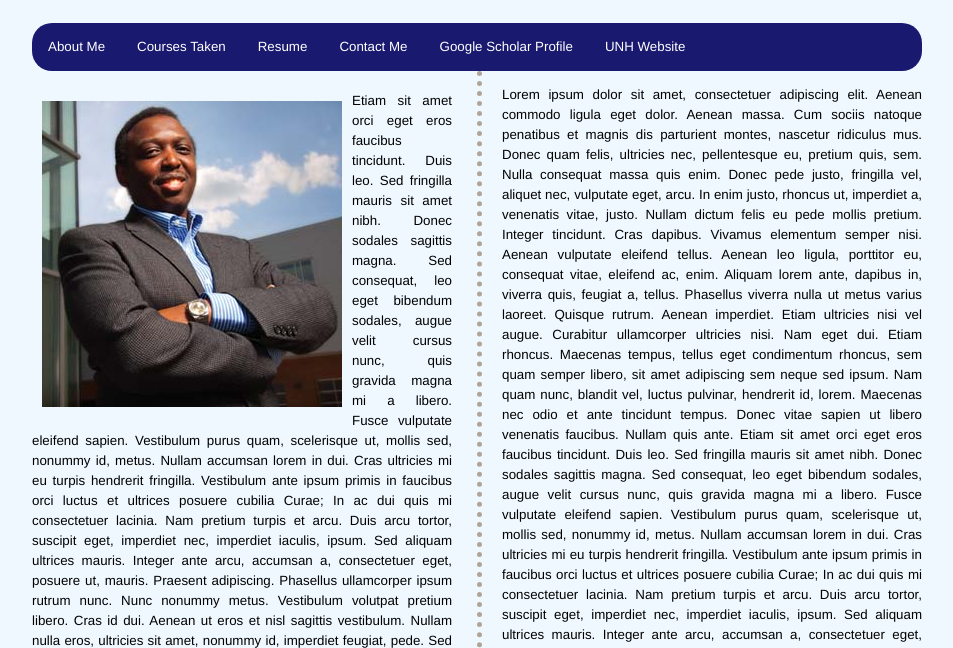
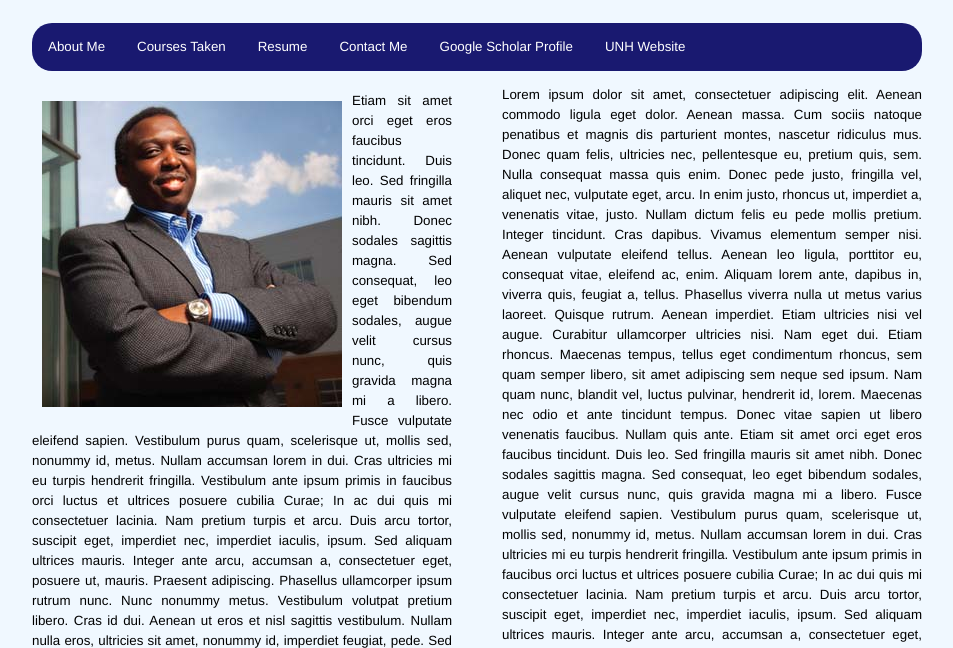
Before and after one commit to kgwebu1/testing, a plain HTML site: page index.html in a window 1280 px wide. Shown: the part 150-798 px from the top of the page, without its empty margins (163-1116 px from the left). Drawn offline with Linux system fonts and the light colour scheme.

Commit message:
Update main.css

```diff
--- a/main.css
+++ b/main.css
@@ -55,7 +55,6 @@ section {
     width: 420px;
     min-height: 480px;
     padding-left: 20px;
-    border-left: 5px dotted #b2a497;
     text-align: justify;
 }
 
```
